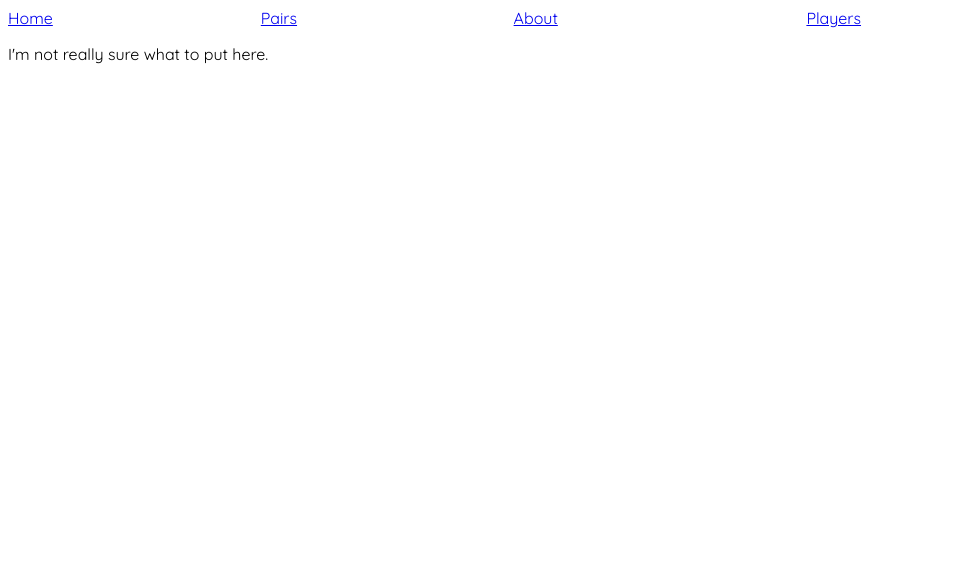
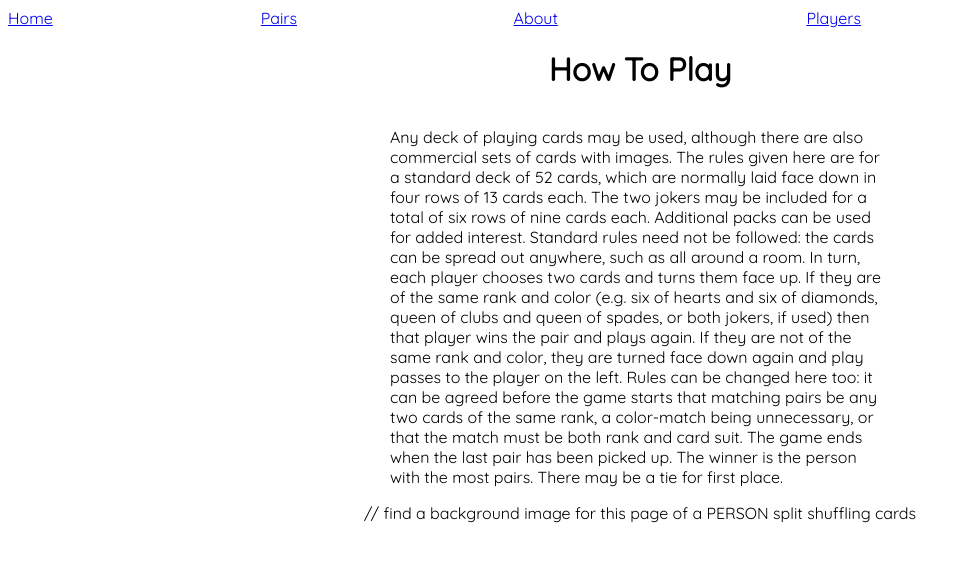
Before and after one commit to RuaridhD/Pairs_Card_Game, a React (Create React App) app in the folder client/: page / in a window 1280 px wide. Shown: the top 562 px of the page, without its empty margins (0-970 px from the left). Built offline with nearby package versions, Linux system fonts and the light colour scheme.

Commit message:
adds css to center all content on homepage

```diff
--- /dev/null
+++ b/client/src/components/Home.js
@@ -0,0 +1,19 @@
+import React,{Component} from 'react'
+
+const Home = () => {
+  return (
+
+    <div>
+      <p>Any deck of playing cards may be used, although there are also commercial sets of cards with images. The rules given here are for a standard deck of 52 cards, which are normally laid face down in four rows of 13 cards each. The two jokers may be included for a total of six rows of nine cards each.
+
+Additional packs can be used for added interest. Standard rules need not be followed: the cards can be spread out anywhere, such as all around a room.
+
+In turn, each player chooses two cards and turns them face up. If they are of the same rank and color (e.g. six of hearts and six of diamonds, queen of clubs and queen of spades, or both jokers, if used) then that player wins the pair and plays again. If they are not of the same rank and color, they are turned face down again and play passes to the player on the left. Rules can be changed here too: it can be agreed before the game starts that matching pairs be any two cards of the same rank, a color-match being unnecessary, or that the match must be both rank and card suit.
+
+The game ends when the last pair has been picked up. The winner is the person with the most pairs. There may be a tie for first place.</p>
+  </div>
+
+  ) // end of return
+} // end of Home
+
+export default Home;
--- a/client/src/main/components/Home.js
+++ b/client/src/main/components/Home.js
@@ -1,8 +1,20 @@
 import React from 'react'
+import './public/Home.css'
 
 const Home = () => {
   return (
-    <p>I'm not really sure what to put here.</p>
+    <div>
+      <div id="rules-div">
+        <h1>How To Play</h1>
+      <p id="rules">Any deck of playing cards may be used, although there are also commercial sets of cards with images. The rules given here are for a standard deck of 52 cards, which are normally laid face down in four rows of 13 cards each. The two jokers may be included for a total of six rows of nine cards each. Additional packs can be used for added interest. Standard rules need not be followed: the cards can be spread out anywhere, such as all around a room.
+                        In turn, each player chooses two cards and turns them face up. If they are of the same rank and color (e.g. six of hearts and six of diamonds, queen of clubs and queen of spades, or both jokers, if used) then that player wins the pair and plays again. If they are not of the same rank and color, they are turned face down again and play passes to the player on the left. Rules can be changed here too: it can be agreed before the game starts that matching pairs be any two cards of the same rank, a color-match being unnecessary, or that the match must be both rank and card suit.
+                        The game ends when the last pair has been picked up. The winner is the person with the most pairs. There may be a tie for first place.
+    </p>
+
+    // find a background image for this page of a PERSON split shuffling cards
+    </div>
+    </div>
+
   ) // end of return
 } // end of Home
 
--- /dev/null
+++ b/client/src/main/components/public/Home.css
@@ -0,0 +1,30 @@
+body {
+  display: flex;
+  flex-direction: column;
+  color: black;
+  /* background-image: url("https://media.gettyimages.com/photos/shuffling-cards-picture-id184974614?b=1&k=6&m=184974614&s=612x612&w=0&h=fBH0x7joOqNqAQsWiaMHvLqK3OUYZwX04hpDpJlaVtk="); */
+  /* background-size: cover; */
+}
+
+h1 {
+    display: flex;
+  justify-content: center;
+}
+
+#rules {
+  display: flex;
+  flex-direction: column;
+  width: 500px;
+  text-align: left;
+  justify-content: center;
+  align-items: center;
+}
+
+#rules-div {
+  display: flex;
+  flex-direction: column;
+  justify-content: center;
+  align-items: center;
+  height: 80%;
+  width: 100%;
+}
```
Also changed, not shown: client/src/containers/PlayerContainer.js (added, +64 -0 lines).
